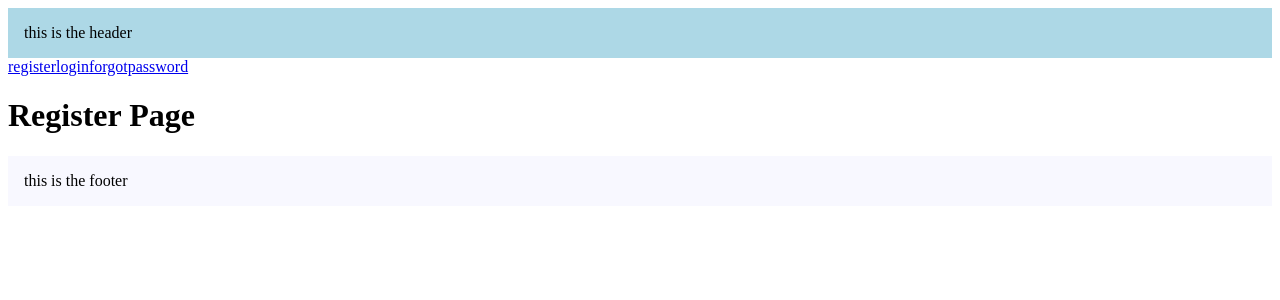
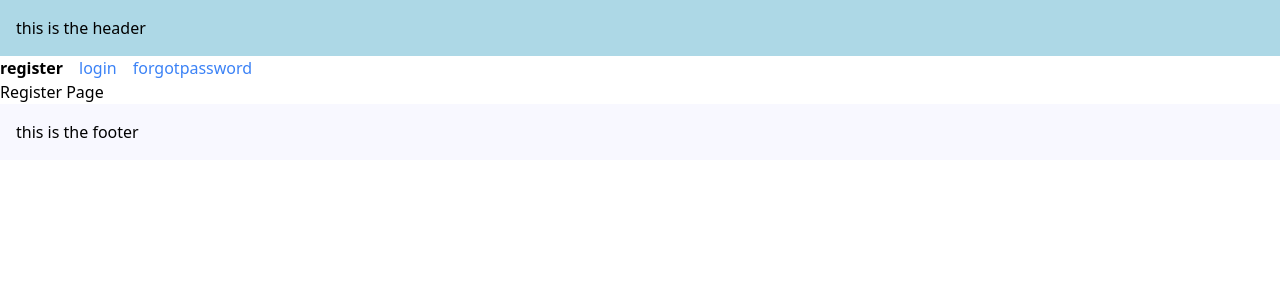
Before and after one commit to YoniBcha/next_lecture, a Next.js app: page /register in a window 1280 px wide. Shown: the top 300 px of the page. Built offline with nearby package versions, Linux system fonts and the light colour scheme.

Commit message:
styling of active link

```diff
--- a/src/app/(auth)/layout.tsx
+++ b/src/app/(auth)/layout.tsx
@@ -1,4 +1,8 @@
+"use client";
 import Link from "next/link";
+//this import is for to style active link
+import { usePathname } from "next/navigation";
+import "./style.css";
 
 export default function AuthLayout({
   children,
@@ -10,11 +14,18 @@
     { name: "login", href: "/login" },
     { name: "forgotpassword", href: "/forgotpassword" },
   ];
+  const pathname = usePathname();
+
   return (
     <div>
       {navLinks.map((link) => {
+        const isActive = pathname.startsWith(link.href);
         return (
-          <Link href={link.href} key={link.name}>
+          <Link
+            href={link.href}
+            key={link.name}
+            className={isActive ? "font-bold mr-4" : "text-blue-500 mr-4"}
+          >
             {link.name}
           </Link>
         );
--- /dev/null
+++ b/src/app/(auth)/style.css
@@ -0,0 +1,3 @@
+@tailwind base;
+@tailwind components;
+@tailwind utilities;
```
